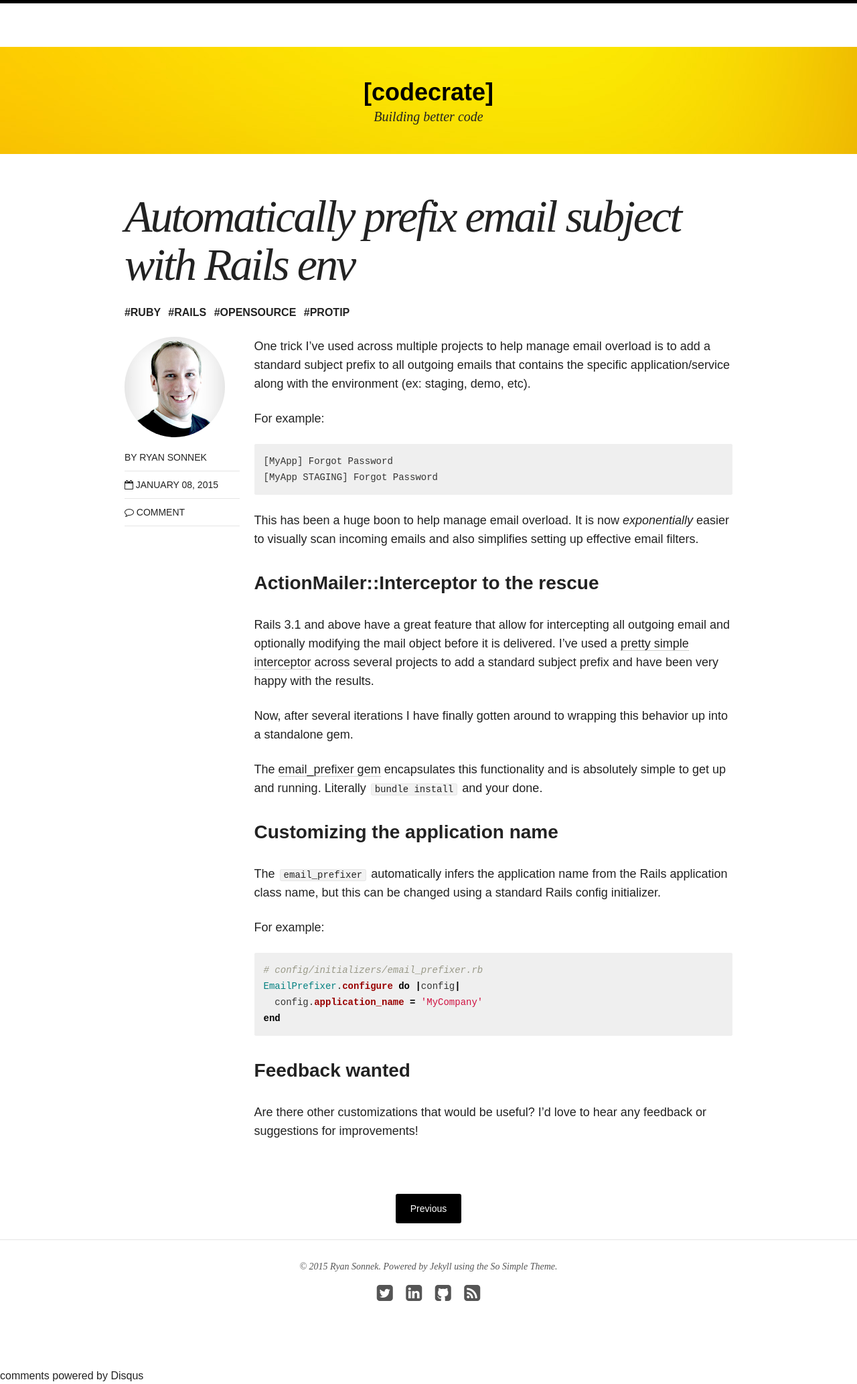
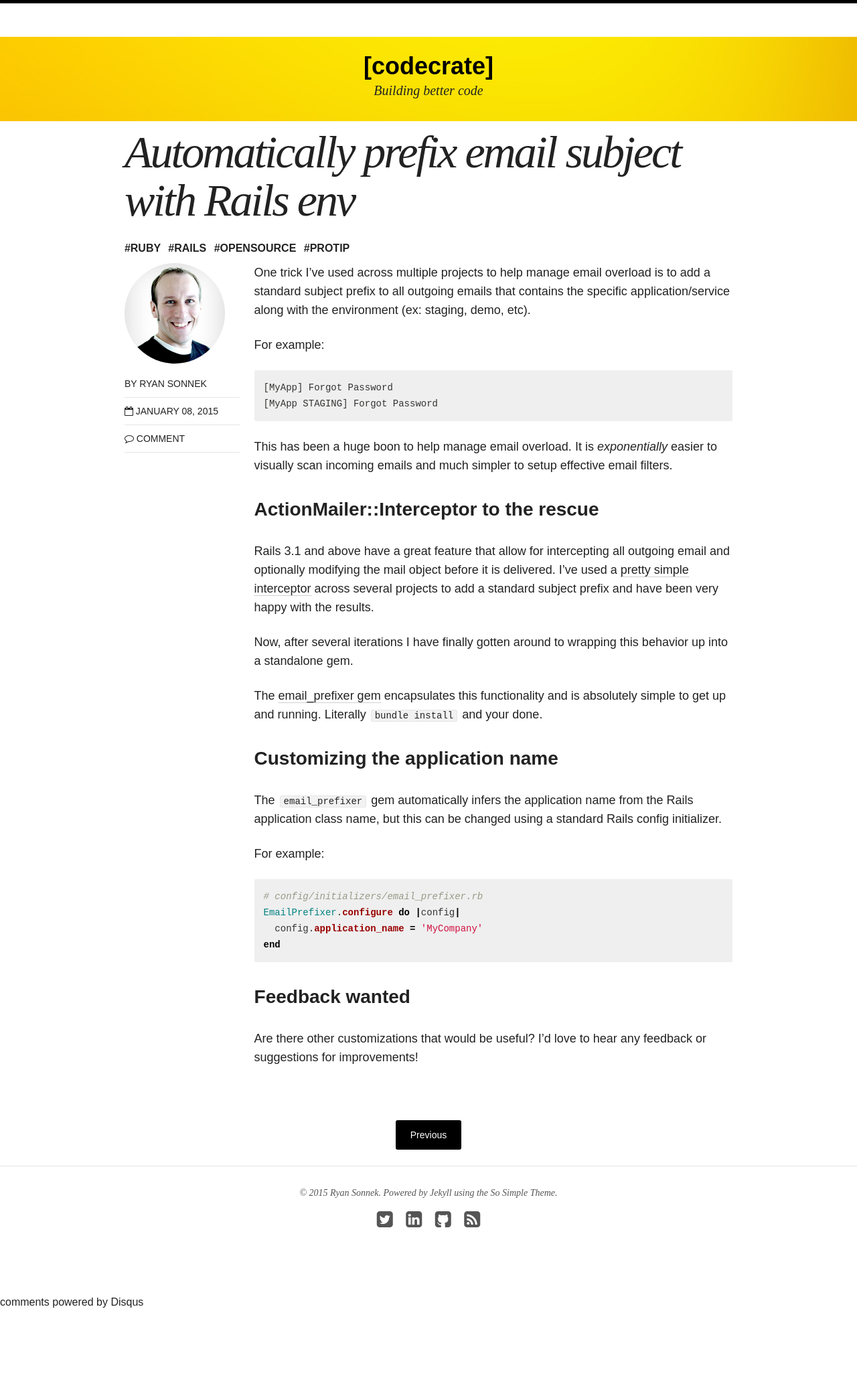
Before and after one commit to wireframe/wireframe.github.com, a Jekyll site: the page built from _posts/2015-01-08-email-prefixer-release.md, in a window 1280 px wide. Shown: the whole page at 67% size. Built offline with Jekyll 4.4.1, drawn with Linux system fonts in a browser that asks for light colours; nearby versions of some CDN libraries; Markdown is read by kramdown in place of the engine named in the settings; comment, search, counter and statistics services are not loaded; after the commit the page ends 1957 px from its top, so only the background shows below that.

Commit message:
Fix grammer.
Also remove superfulous whitespace

````diff
--- a/_posts/2015-01-08-email-prefixer-release.md
+++ b/_posts/2015-01-08-email-prefixer-release.md
@@ -19,9 +19,9 @@ For example:
 [MyApp STAGING] Forgot Password
 ```
 
-This has been a huge boon to help manage email overload.  It is now
+This has been a huge boon to help manage email overload.  It is
 *exponentially* easier to visually scan incoming emails and
-also simplifies setting up effective email filters.
+much simpler to setup effective email filters.
 
 ### ActionMailer::Interceptor to the rescue
 
@@ -39,7 +39,7 @@ Literally `bundle install` and your done.
 
 ### Customizing the application name
 
-The `email_prefixer` automatically infers the application name from the
+The `email_prefixer` gem automatically infers the application name from the
 Rails application class name, but this can be changed using a standard Rails config initializer.
 
 For example:
--- a/_sass/_layout.scss
+++ b/_sass/_layout.scss
@@ -17,7 +17,7 @@ body {
     display: inline-block;
     width: 100%;
     vertical-align: top;
-    margin: 0 0 20px;
+    margin: 0 0 5px;
     padding: 4px 20px;
     background-color: $black;
     @include media($medium) {
@@ -121,7 +121,7 @@ body {
 
 .masthead {
   margin-top: 10px;
-  padding: 20px;
+  padding: 10px;
   background-image: url('/images/background.jpg');
   @include clearfix;
   @include media($medium) {
@@ -163,6 +163,7 @@ body {
   }
 }
 .site-title {
+  margin-top: 10px;
   margin-bottom: 0;
   @include animation-duration(1s);
     @include animation-delay(.75s);
@@ -171,6 +172,7 @@ body {
   }
 }
 .site-description {
+  margin-bottom: 10px;
   margin-top: 0;
   font-family: $alt-font;
   @include font-size(16);
@@ -215,6 +217,7 @@ body {
   @include font-size(16);
   font-weight: 600;
   padding-left: 0;
+  margin-bottom: 10px;
   li {
     display: inline;
     list-style: none;
@@ -229,6 +232,7 @@ span + .entry-title {
   margin-top: 0;
 }
 .entry-title {
+  margin-top: 10px;
   font-family: $alt-font;
   font-style: italic;
   @include font-size(36,yes,36);
````
